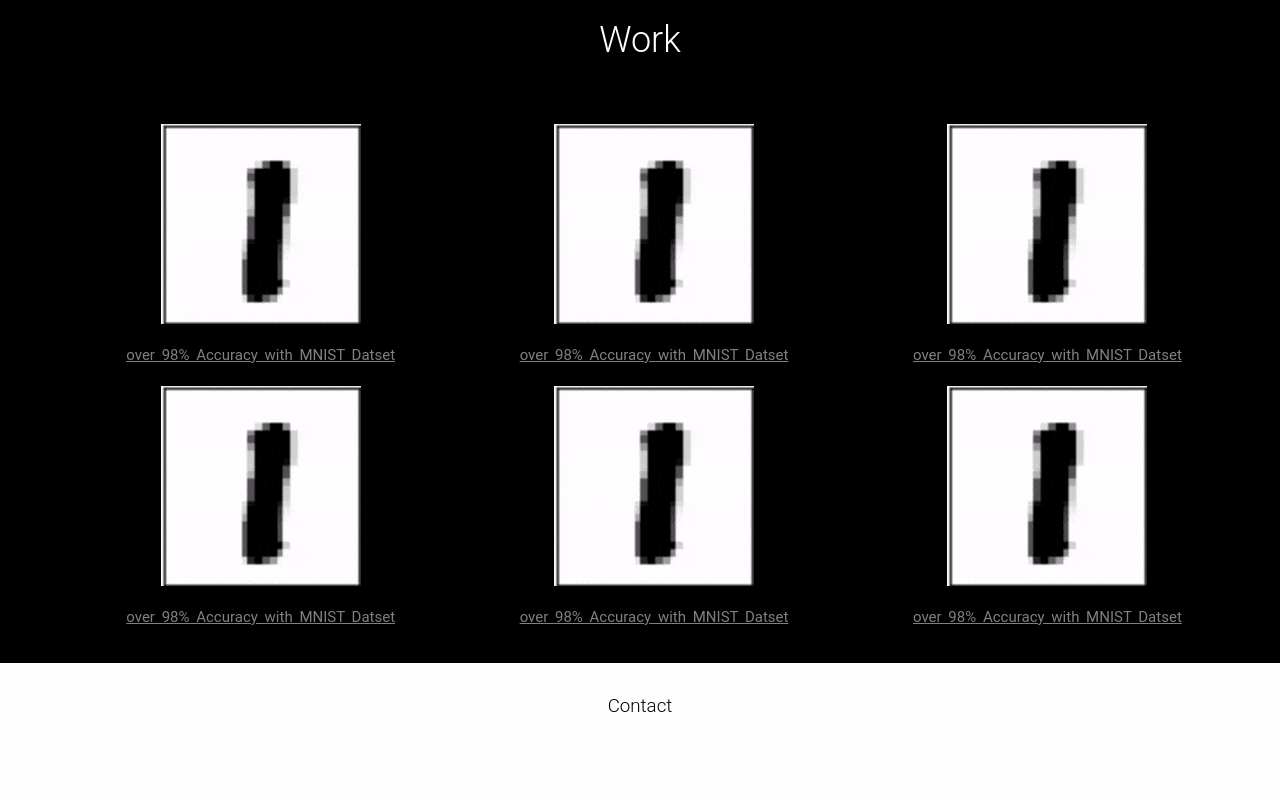
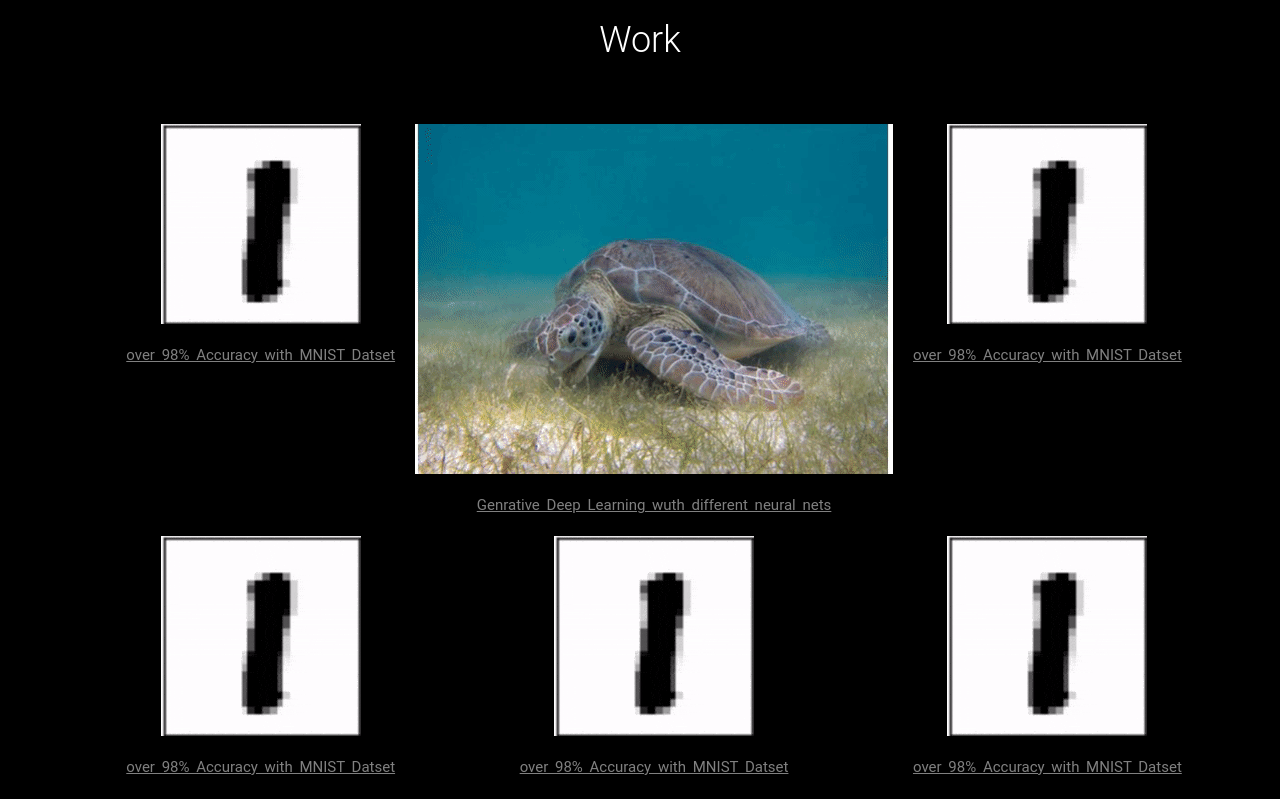
Before and after one commit to harshdsdh/itsme, a React (Create React App) app: page / in a window 1280 px wide. Shown: the part 1340-2139 px from the top of the page. Built offline with nearby package versions, Linux system fonts and the light colour scheme; no server answers.

Commit message:
ann commit

```diff
--- a/package.json
+++ b/package.json
@@ -11,7 +11,6 @@
     "dotenv": "^8.0.0",
     "ejs": "^2.6.2",
     "express": "^4.17.1",
-    "gh-pages": "^2.0.1",
     "nodemailer": "^6.3.0",
     "react": "^16.8.6",
     "react-dom": "^16.8.6",
@@ -41,5 +40,8 @@
       "last 1 safari version"
     ]
   },
-  "homepage": "https://harshdsdh.github.io/itsme"
+  "homepage": "https://harshdsdh.github.io/itsme",
+  "devDependencies": {
+    "gh-pages": "^2.2.0"
+  }
 }
--- a/src/projects.js
+++ b/src/projects.js
@@ -1,5 +1,6 @@
 import React from "react";
 import mnist_gif from "../src/pics/mngif.gif";
+import ann_gif from "../src/pics/Ann.gif";
 const Projects = () => {
   return (
     <div
@@ -34,10 +35,10 @@ function ProjectContent(props) {
           </p>
         </li>
         <li>
-          <img src={mnist_gif}></img>
+          <img src={ann_gif}></img>
           <p>
-            <a href="https://colab.research.google.com/drive/1CvRtXCAxxgAvhX0yXVoBRXt3QXIazxM9">
-              over 98% Accuracy with MNIST Datset
+            <a href="https://colab.research.google.com/drive/1MBIbDA6x8iHcs4DsfKKu8Wh9nJsihY6K#scrollTo=aDyGj8DmXCJI">
+              Genrative Deep Learning wuth different neural nets
             </a>
           </p>
         </li>
```
Also changed, not shown: src/pics/Ann.gif (added), 1 other file (tests, documents, lock files or other folders).
